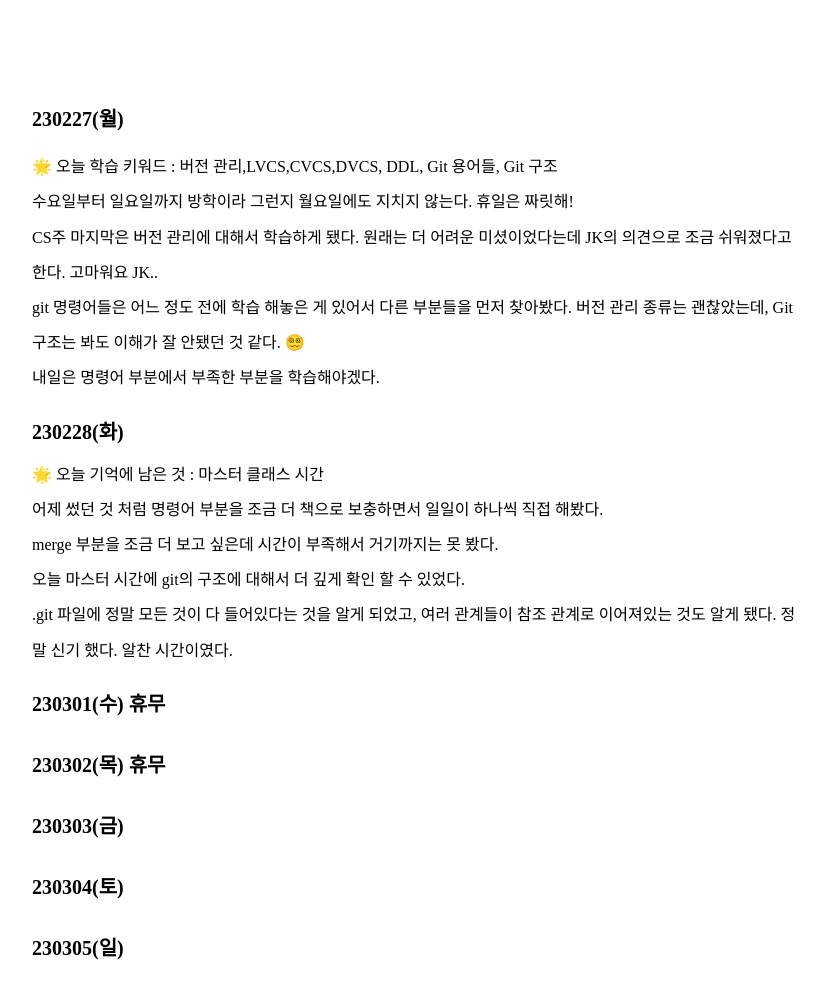
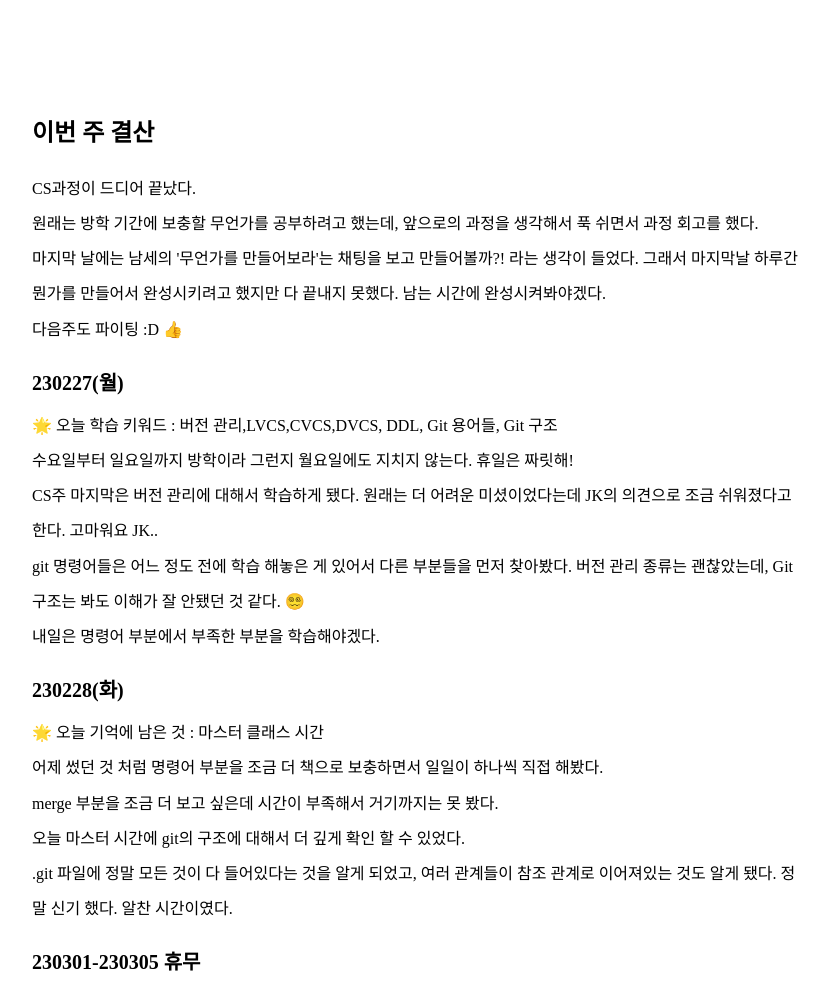
Before and after one commit to lolWK/lolWK.github.io, a Gatsby site: page /TIL/230227-230305/ in a window 1280 px wide. Shown: the part 2-992 px from the top of the page, without its empty margins (224-1053 px from the left). Built offline with nearby package versions, Linux system fonts and the light colour scheme; Gatsby itself is replaced by a stand-in of ours; a web font is replaced by a local one.

Commit message:
posting(TIL): 230305

```diff
--- a/contents/TIL/230227-230305.md
+++ b/contents/TIL/230227-230305.md
@@ -6,7 +6,12 @@ summary: '2/27~3/5 자유로운 하루 일기'
 thumbnail: './til_thumnail.jpg'
 ---
 
-<!-- ## 이번 주 결산 -->
+## 이번 주 결산
+
+CS과정이 드디어 끝났다. <br/>
+원래는 방학 기간에 보충할 무언가를 공부하려고 했는데, 앞으로의 과정을 생각해서 푹 쉬면서 과정 회고를 했다. <br/>
+마지막 날에는 남세의 '무언가를 만들어보라'는 채팅을 보고 만들어볼까?! 라는 생각이 들었다. 그래서 마지막날 하루간 뭔가를 만들어서 완성시키려고 했지만 다 끝내지 못했다. 남는 시간에 완성시켜봐야겠다. <br/>
+다음주도 파이팅 :D 👍
 
 ### 230227(월)
 
@@ -24,12 +29,4 @@ git 명령어들은 어느 정도 전에 학습 해놓은 게 있어서 다른
 오늘 마스터 시간에 git의 구조에 대해서 더 깊게 확인 할 수 있었다.<br/>
 `.git` 파일에 정말 모든 것이 다 들어있다는 것을 알게 되었고, 여러 관계들이 참조 관계로 이어져있는 것도 알게 됐다. 정말 신기 했다. 알찬 시간이였다.<br/>
 
-### 230301(수) 휴무
-
-### 230302(목) 휴무
-
-### 230303(금)
-
-### 230304(토)
-
-### 230305(일)
+### 230301-230305 휴무
```
